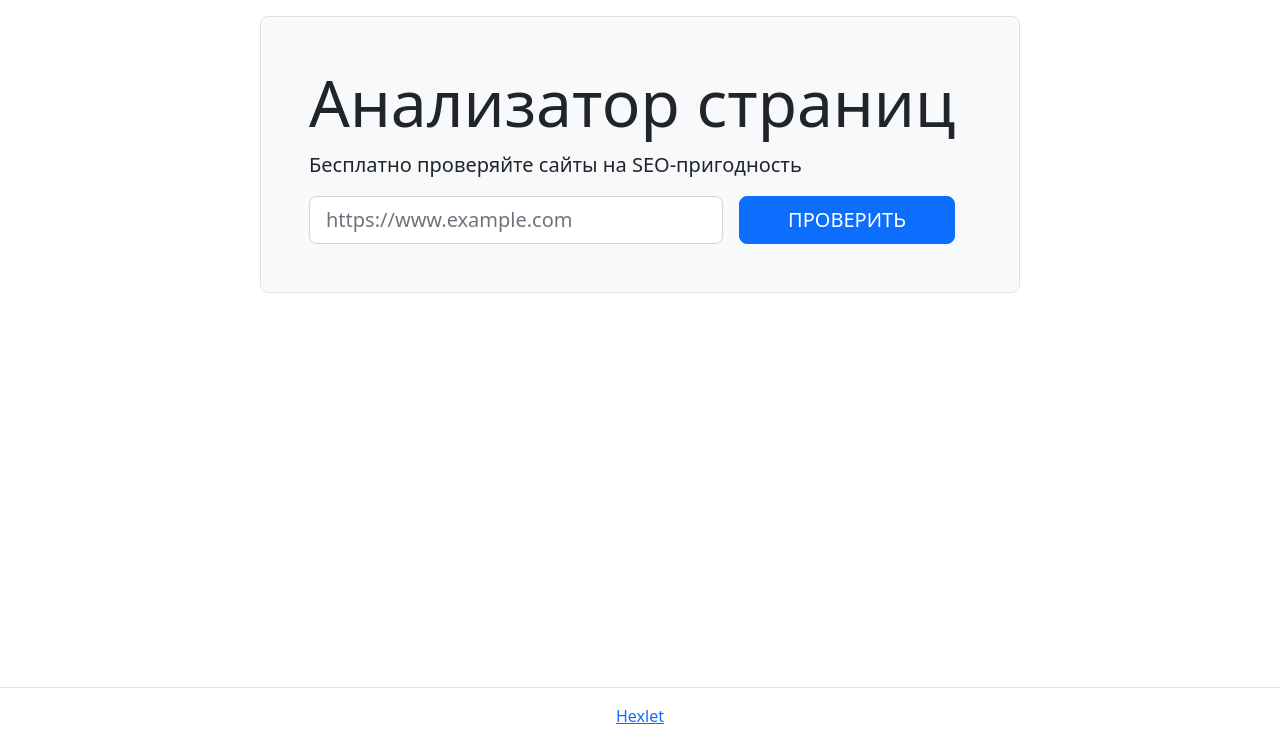
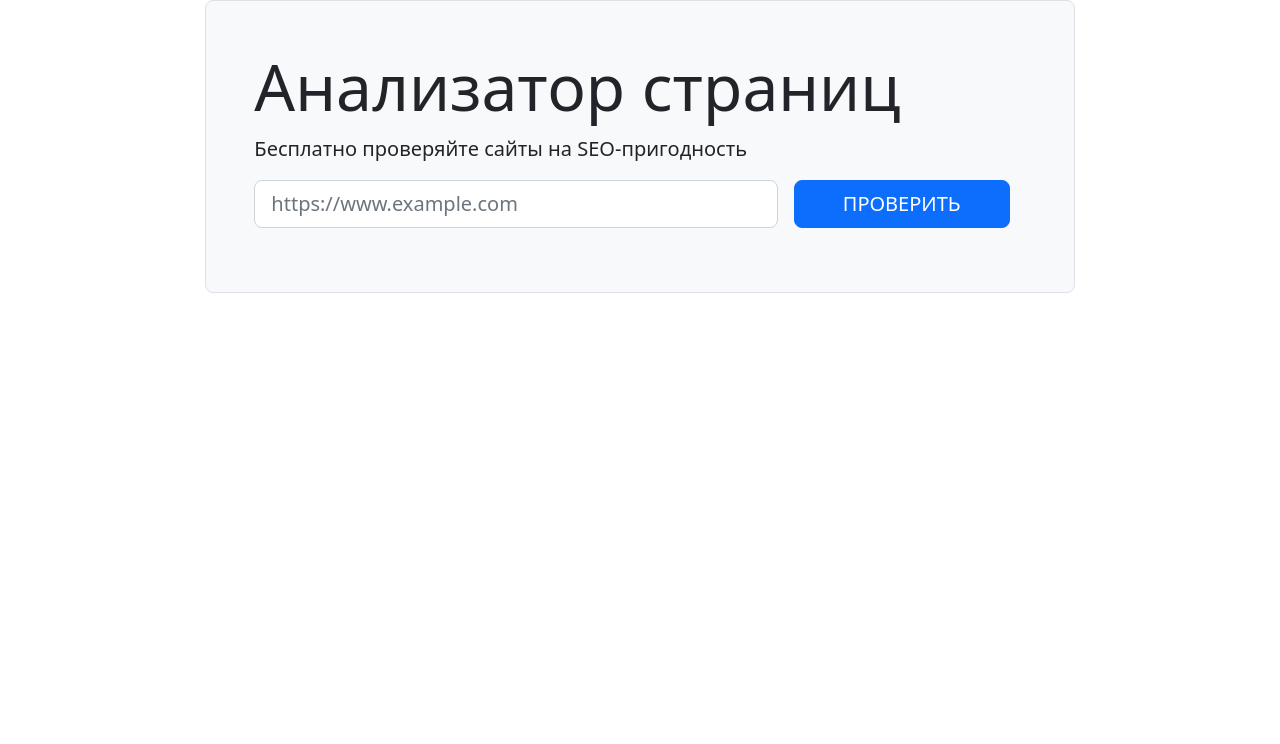
Before and after one commit to Nik-NN/python-project-83, a Flask app: page / in a window 1280 px wide. Shown: the part 56-800 px from the top of the page. Run offline with Flask 3, Linux system fonts and the light colour scheme.

Commit message:
update page_analyzer

```diff
--- a/page_analyzer/templates/index.html
+++ b/page_analyzer/templates/index.html
@@ -1,13 +1,7 @@
-<!DOCTYPE html>
-<html lang="en">
-  <head>
-    <meta charset="utf-8">
-    <meta name="viewport" content="width=device-width, initial-scale=1, shrink-to-fit=no">
-    <meta name="description" content="Third project for Hexlet.io">
+<title>Подключение Bootstrap</title>
 <link href="https://cdn.jsdelivr.net/npm/bootstrap@5.2.0/dist/css/bootstrap.min.css" rel="stylesheet"
     integrity="sha384-gH2yIJqKdNHPEq0n4Mqa/HGKIhSkIHeL5AyhkYV8i59U5AR6csBvApHHNl/vI1Bx" crossorigin="anonymous">
-    <title>Анализатор страниц</title>
-  </head>
+
 <body class="min-vh-100 d-flex flex-column">
     <header class="flex-shrink-0">
       <nav class="navbar navbar-expand-md navbar-dark bg-dark px-3">
@@ -16,14 +10,11 @@
         <ul class="navbar-nav">
           <li class="nav-item"><a class="nav-link " href="/urls">Сайты</a></li>
         </ul>
+      </ul>
     </div>
   </nav>
     </header>
 
-
-
-    <main class="flex-grow-1">
-      <div class="container-lg mt-3">
     <div class="row">
         <div class="col-12 col-md-10 col-lg-8 mx-auto border rounded-3 bg-light p-5">
           <h1 class="display-3">Анализатор страниц</h1>
@@ -34,18 +25,4 @@
       </form>
         </div>
       </div>
-      </div>
-    </main>
-
-    <footer class="border-top py-3 mt-5 flex-shrink-0">
-      <div class="container-lg">
-        <div class="text-center">
-          <a href="https://ru.hexlet.io/" target="_blank">Hexlet</a>
-        </div>
-      </div>
-    </footer>
-
-    <script src="https://cdn.jsdelivr.net/npm/bootstrap@5.1.3/dist/js/bootstrap.bundle.min.js"
-    integrity="sha384-ka7Sk0Gln4gmtz2MlQnikT1wXgYsOg+OMhuP+IlRH9sENBO0LRn5q+8nbTov4+1p" crossorigin="anonymous"></script>
 </body>
-</html>
```
Lines whose indentation alone changed are shown as unchanged.
